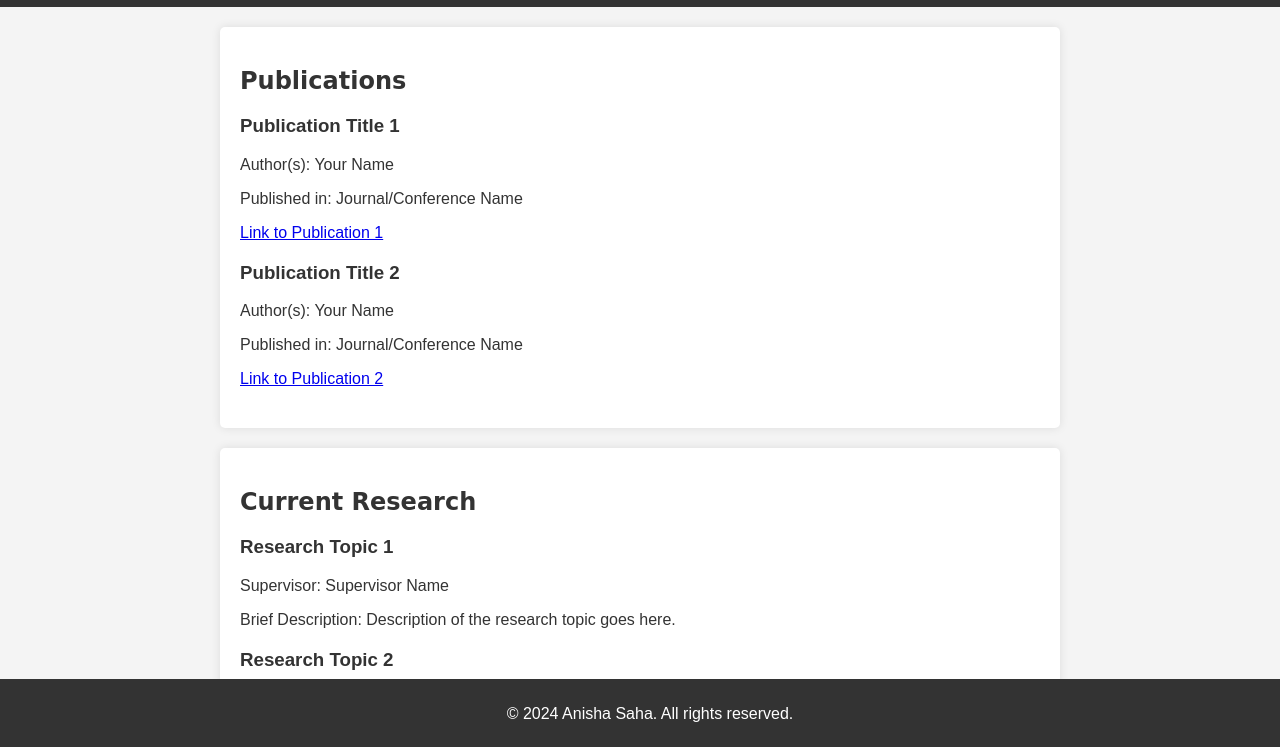
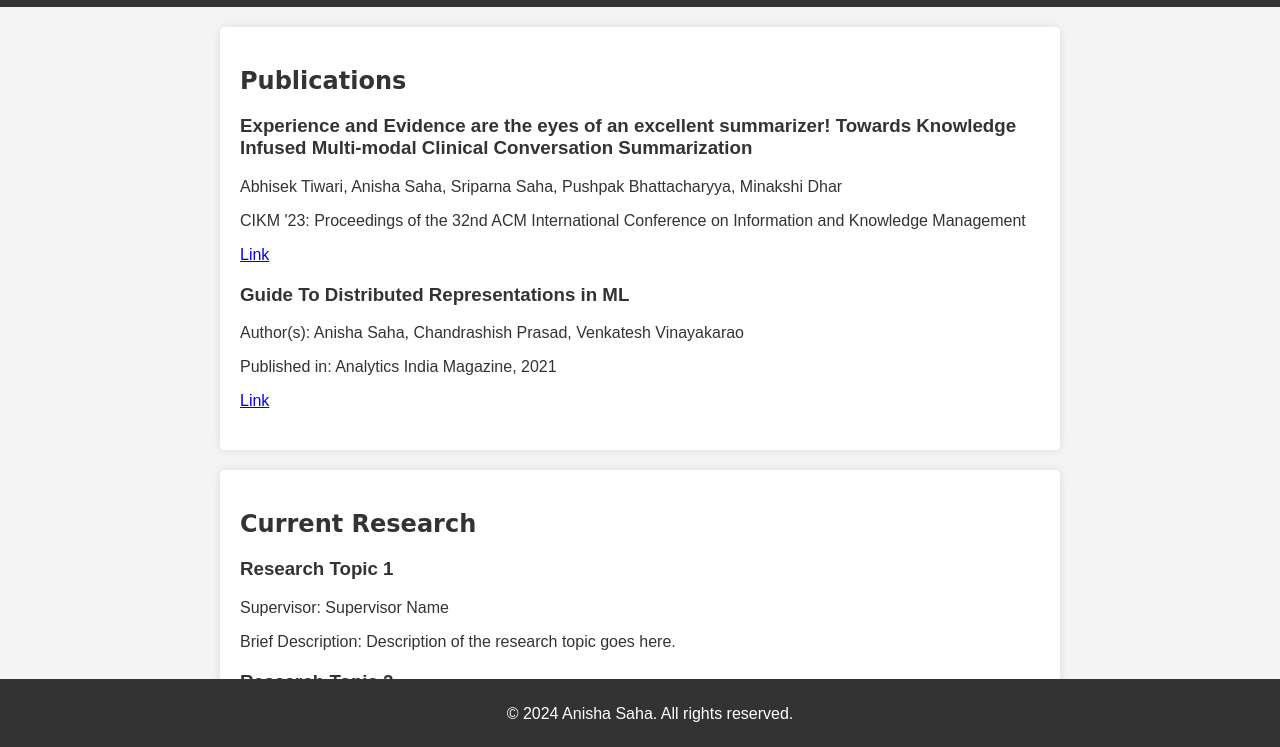
Before and after one commit to anisha0325/anisha.github.io, a plain HTML site: page research.html in a window 1280 px wide. Shown: the part 51-798 px from the top of the page. Drawn offline with Linux system fonts and the light colour scheme.

Commit message:
Initial commit

```diff
--- a/research.html
+++ b/research.html
@@ -84,17 +84,17 @@
         <h2 style="font-family: 'Lucida Calligraphy', cursive;">Publications</h2>
 
         <div class="publication">
-            <h3>Publication Title 1</h3>
-            <p>Author(s): Your Name</p>
-            <p>Published in: Journal/Conference Name</p>
-            <p><a href="publication1_link">Link to Publication 1</a></p>
+            <h3>Experience and Evidence are the eyes of an excellent summarizer! Towards Knowledge Infused Multi-modal Clinical Conversation Summarization</h3>
+            <p>Abhisek Tiwari, Anisha Saha, Sriparna Saha, Pushpak Bhattacharyya, Minakshi Dhar</p>
+            <p>CIKM '23: Proceedings of the 32nd ACM International Conference on Information and Knowledge Management</p>
+            <p><a href="https://dl.acm.org/doi/abs/10.1145/3583780.3614870">Link</a></p>
         </div>
 
         <div class="publication">
-            <h3>Publication Title 2</h3>
-            <p>Author(s): Your Name</p>
-            <p>Published in: Journal/Conference Name</p>
-            <p><a href="publication2_link">Link to Publication 2</a></p>
+            <h3>Guide To Distributed Representations in ML</h3>
+            <p>Author(s): Anisha Saha, Chandrashish Prasad, Venkatesh Vinayakarao</p>
+            <p>Published in: Analytics India Magazine, 2021</p>
+            <p><a href="https://analyticsindiamag.com/guide-to-distributed-representations-in-ml/">Link</a></p>
         </div>
     </section>
 
```
